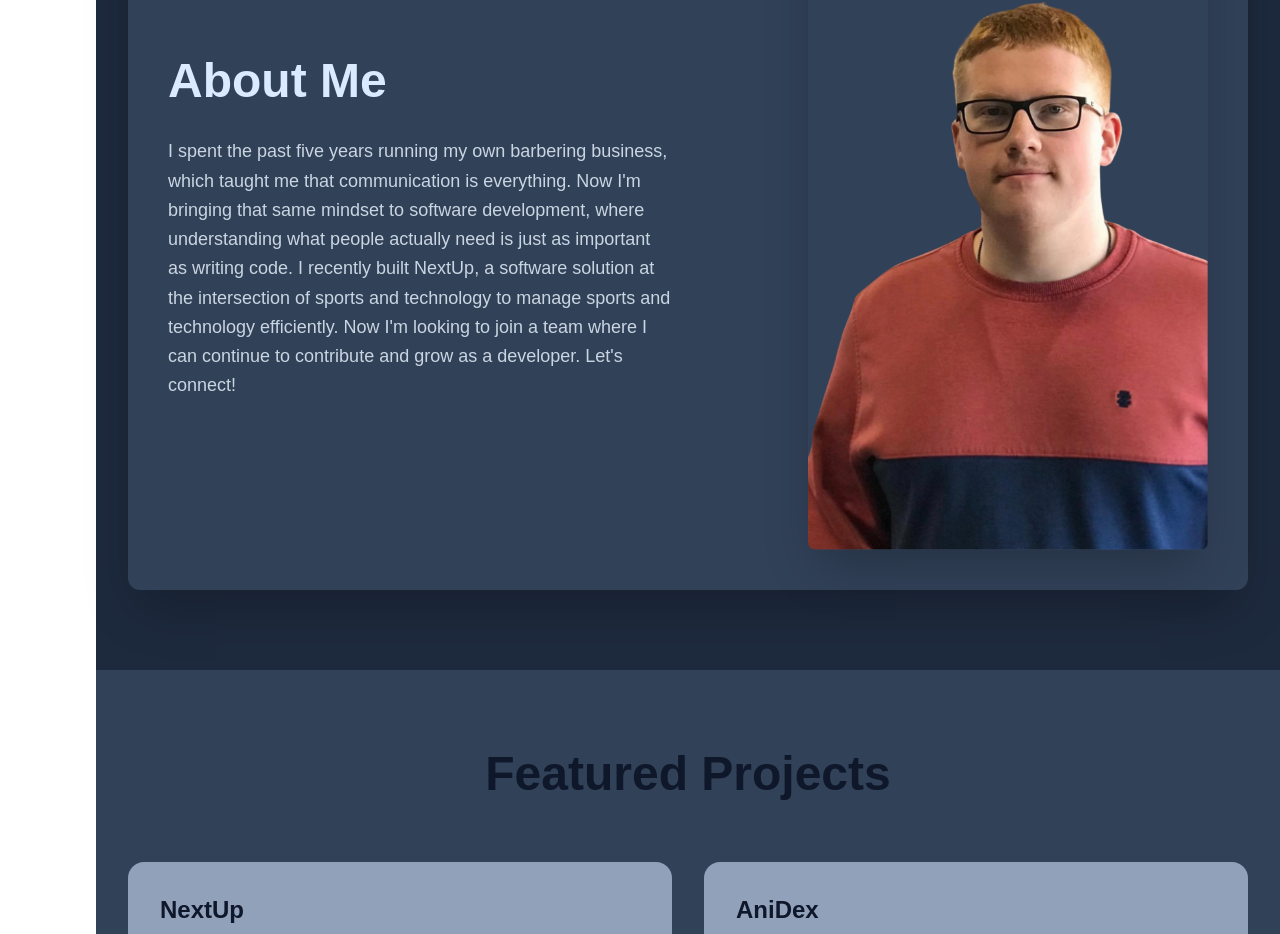
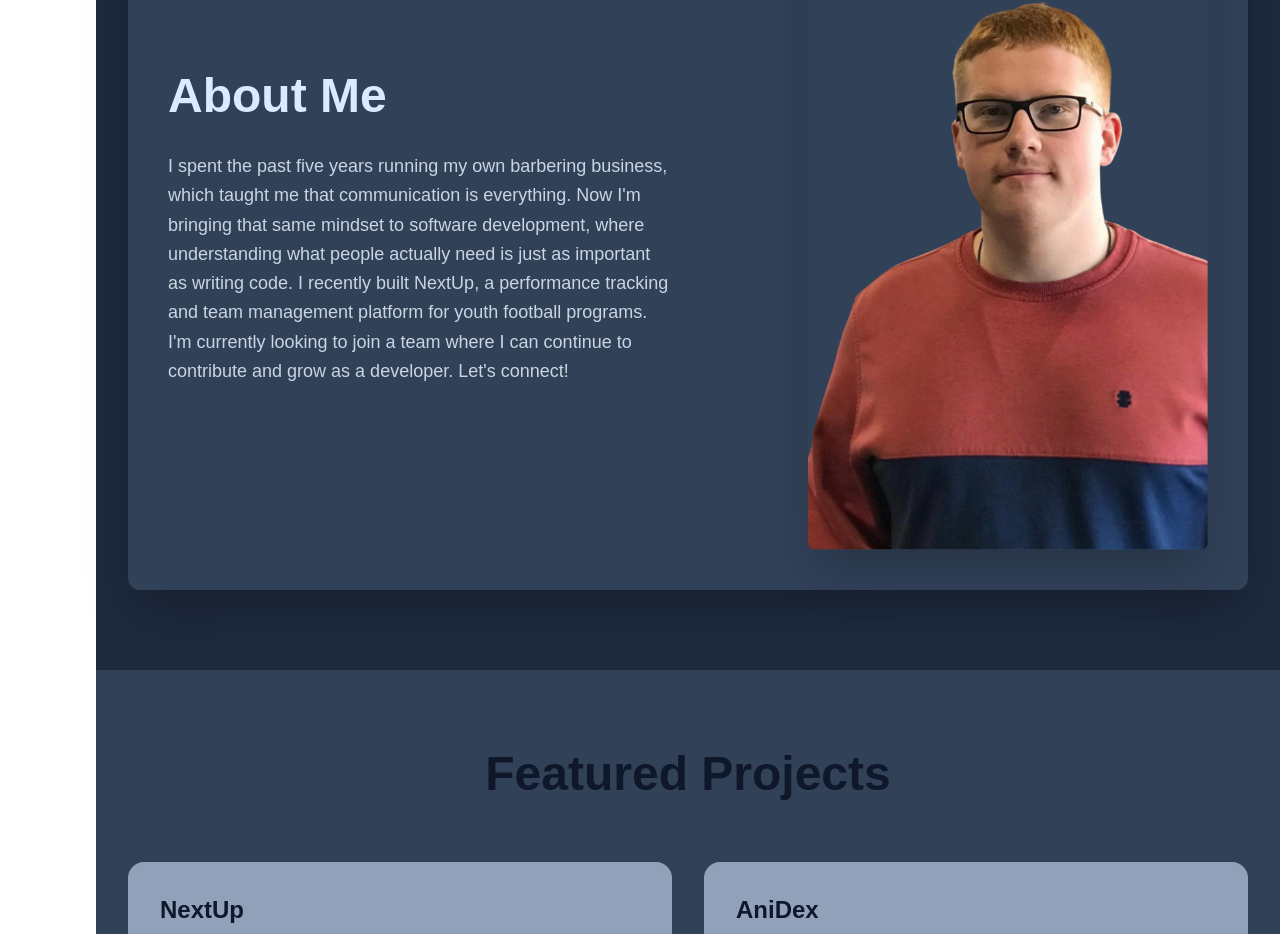
Before and after one commit to dylanjohnson131/dylanjohnson, a Next.js app: page / in a window 1280 px wide. Shown: the part 1012-1946 px from the top of the page. Built offline with nearby package versions, Linux system fonts and the light colour scheme.

Commit message:
Reworded about section

```diff
--- a/src/app/page.js
+++ b/src/app/page.js
@@ -187,10 +187,9 @@ export default function Home() {
                 taught me that communication is everything. Now I'm bringing
                 that same mindset to software development, where understanding
                 what people actually need is just as important as writing code.
-                I recently built NextUp, a software solution at the intersection
-                of sports and technology to manage sports and technology efficiently.
-                Now I'm looking to join a team where I can continue to contribute and
-                grow as a developer. Let's connect!
+                I recently built NextUp, a performance tracking and team management
+                platform for youth football programs. I'm currently looking to join a team
+                where I can continue to contribute and grow as a developer. Let's connect!
               </p>
               </div>
 
```
